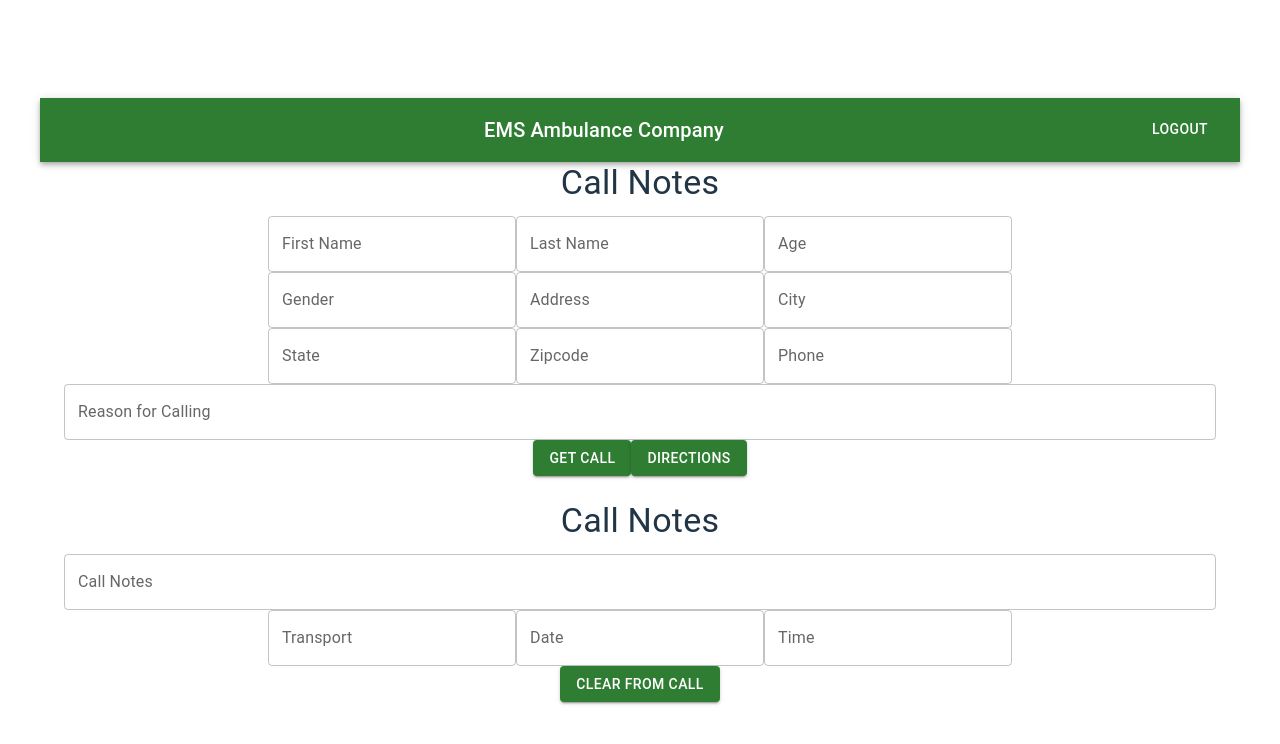
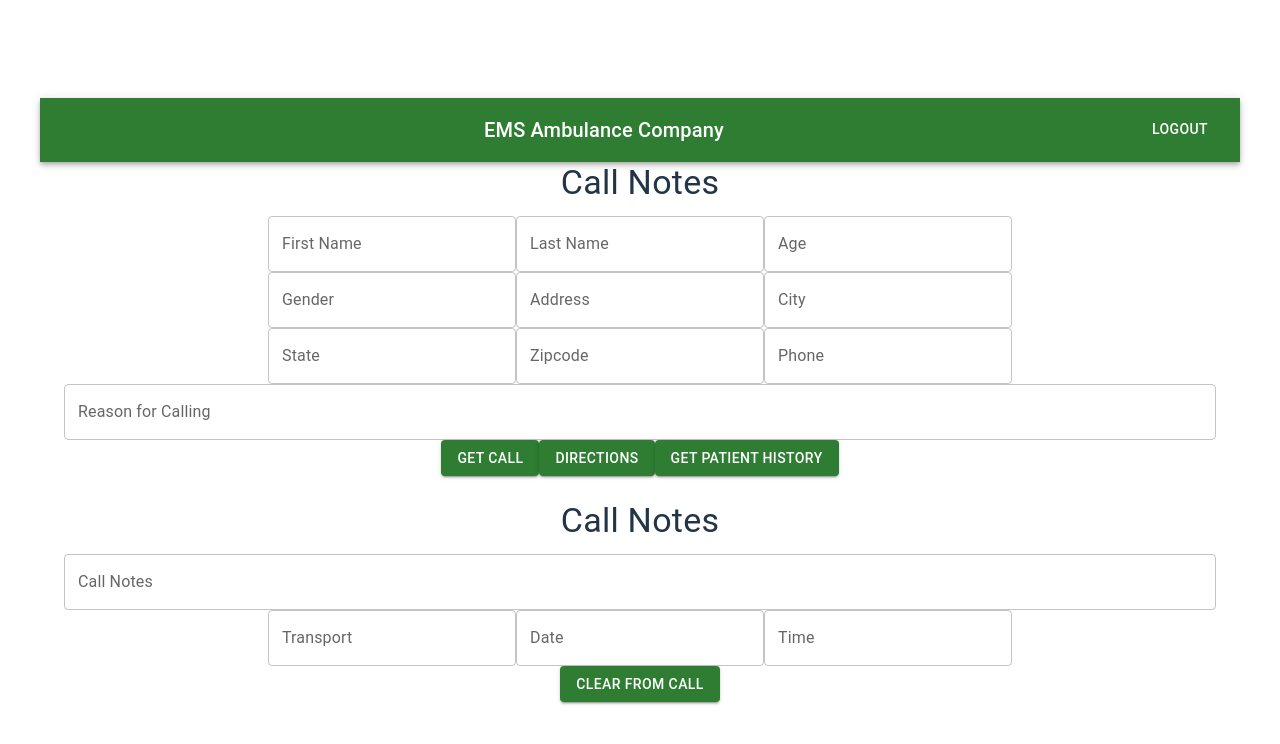
Before and after one commit to SamuelP1995/capstone, a React (Vite) app in the folder ems_frontend/: page /main in a window 1280 px wide. Shown: the top 744 px of the page. Built offline with nearby package versions, Linux system fonts and the light colour scheme; no server answers.

Commit message:
implemented get patient history logic

```diff
--- a/ems_frontend/src/components/CallNotes.jsx
+++ b/ems_frontend/src/components/CallNotes.jsx
@@ -39,6 +39,17 @@ function CallNotesPage() {
       }
     }
 
+    const fetchHistoryData = async (patientId) => {
+      try{
+        const response = await axios.get(`http://localhost:8081/histories/${patientId}`)
+        const history = response.data.data;
+        console.log('history response.data: ', history);
+
+      } catch(error) {
+        console.log('Error fetching Patient History: ', error);
+      }
+    }
+
     const fetchData = async () => {
       const randomPatientId = await fetchRandomPatientId();
       console.log('Random Patient Id: ', randomPatientId);
@@ -50,7 +61,7 @@ function CallNotesPage() {
 
           setCallData(data);
         } catch (error) {
-          console.log('Error fetching data:', error);
+          console.log('Error fetching data: ', error);
         }
       }
     };
@@ -61,30 +72,22 @@ function CallNotesPage() {
 
       try {
         await fetchData();
-        // const response = await axios.get('http://localhost:8081/patients/2');
-        // const data = response.data;
-        // console.log('Entire data: ', data);
-        // const { emsId, id, firstName, lastName, age, gender,  address, city, state, zipcode, phone, reason } = data;
-
-        // console.log('Ems Id: ', data.emsId);
-        // console.log('Patient Id: ', data.id);
-        // console.log('First Name: ', data.firstName);
-        // console.log('Last Name: ', data.lastName);
-        // console.log('Age: ', data.age);
-        // console.log('Address: ', data.address);
-        // console.log('City: ', data.city);
-        // console.log('State: ', data.state);
-        // console.log('Zipcode: ', data.zipcode);
-        // console.log('Phone: ', data.phone);
-        // console.log('Reason for Calling: ', data.reason);
-
-
-        // console.log('Extracted data:', { emsId, id, firstName, lastName, age, gender, address, city, state, zipcode, phone, reason });
-
-        // setCallData(data);
-
       } catch (error) {
         console.log('Error: ', error);
+      }
+    }
+
+    const handleGetPatientHistory = async (e) => {
+      e.preventDefault();
+
+      try {
+        const randomPatientId = await fetchRandomPatientId();
+        console.log('Random patient Id: ', randomPatientId);
+        if (randomPatientId) {
+          await fetchHistoryData(randomPatientId);
+        }
+      } catch (error) {
+        console.log('Error fetching Patient History Data: ', error);
       }
     }
 
@@ -175,6 +178,14 @@ function CallNotesPage() {
         >
           Directions
         </Button>
+        <Button
+          type="button"
+          variant="contained"
+          color="success"
+          onClick={handleGetPatientHistory}
+        >
+          Get Patient History
+        </Button>
         <br></br>
         <br></br>
 
```
